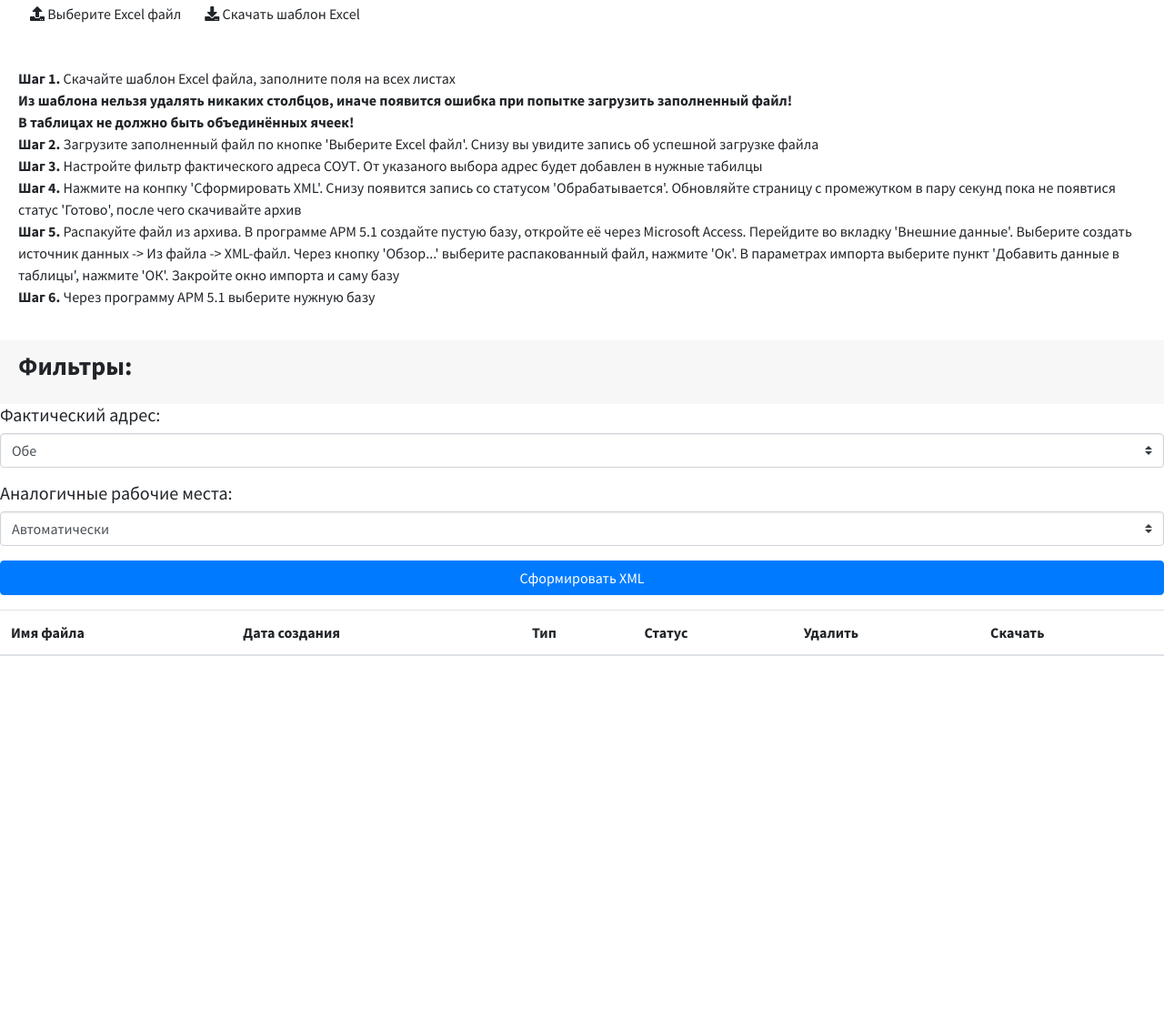
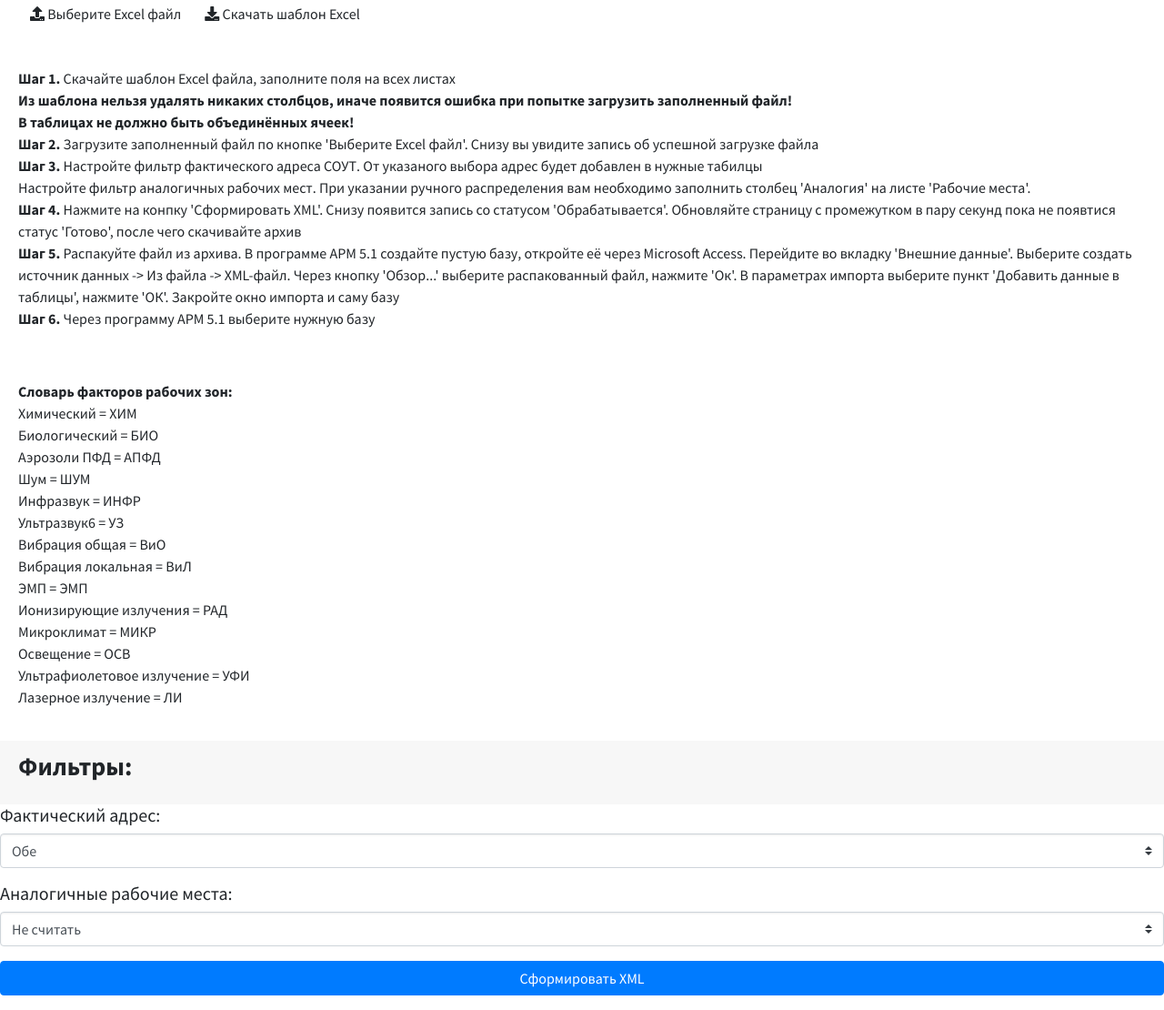
Before and after one commit to Neytrony/converter-xlsx-to-xml, a Django app: page / in a window 1280 px wide. Shown: the part 196-1306 px from the top of the page at 91% size. Before the commit the page ends 917 px from the top, so only its background shows below. Run offline with Django 5.2, Linux system fonts and the light colour scheme; the visitor is signed in with stand-in values (Sample User, id 1); data that the repository does not hold is empty; style sheets or scripts are compiled from the project's sources; some libraries are stand-ins or nearby versions.

Commit message:
change main.html

```diff
--- a/templates/main.html
+++ b/templates/main.html
@@ -95,11 +95,33 @@
 <b>В таблицах не должно быть объединённых ячеек!</b> </br>
 <b>Шаг 2.</b> Загрузите заполненный файл по кнопке 'Выберите Excel файл'. Снизу вы увидите запись об успешной загрузке файла </br>
 <b>Шаг 3.</b> Настройте фильтр фактического адреса СОУТ. От указаного выбора адрес будет добавлен в нужные табилцы </br>
+Настройте фильтр аналогичных рабочих мест. При указании ручного распределения вам необходимо заполнить столбец 'Аналогия' на листе 'Рабочие места'. </br>
 <b>Шаг 4.</b> Нажмите на конпку 'Сформировать XML'. Снизу появится запись со статусом 'Обрабатывается'. Обновляйте страницу с промежутком в пару секунд пока не появтися статус 'Готово', после чего скачивайте архив </br>
 <b>Шаг 5.</b> Распакуйте файл из архива. В программе АРМ 5.1 создайте пустую базу, откройте её через Microsoft Access. Перейдите во вкладку 'Внешние данные'. Выберите создать источник данных -> Из файла -> XML-файл. Через кнопку 'Обзор...' выберите распакованный файл, нажмите 'Ок'. В параметрах импорта выберите пункт 'Добавить данные в таблицы', нажмите 'ОК'. Закройте окно импорта и саму базу </br>
 <b>Шаг 6.</b> Через программу АРМ 5.1 выберите нужную базу
             </p>
          </div>
+
+        <div class="list-unstyled" style="margin: 20px">
+            <p class="list-unstyled">
+<b>Словарь факторов рабочих зон:</b> </br>
+Химический = ХИМ</br>
+Биологический = БИО</br>
+Аэрозоли ПФД = АПФД</br>
+Шум = ШУМ</br>
+Инфразвук = ИНФР</br>
+Ультразвук6 = УЗ</br>
+Вибрация общая = ВиО</br>
+Вибрация локальная = ВиЛ</br>
+ЭМП = ЭМП</br>
+Ионизирующие излучения = РАД</br>
+Микроклимат = МИКР</br>
+Освещение = ОСВ</br>
+Ультрафиолетовое излучение = УФИ</br>
+Лазерное излучение = ЛИ</br>
+            </p>
+         </div>
+
 
 <div class="row">
     <div class="card col-12">
@@ -112,8 +134,8 @@
                 <h5>Фактический адрес: </h5>
                 <div class="input-group mb-3">
                     <select class="custom-select" id="adress" name="adress" required>
-                        <option value="1">struct_ceh</option>
-                        <option value="2">struct_rm</option>
+                        <option value="1">Подразделение</option>
+                        <option value="2">Рабочее место</option>
                         <option selected value="3">Обе</option>
                     </select>
                 </div>
@@ -121,9 +143,9 @@
                 <h5>Аналогичные рабочие места: </h5>
                 <div class="input-group mb-3">
                     <select class="custom-select" id="analog_rm" name="analog_rm" required>
-                        <option selected value="1">Автоматически</option>
+                        <option value="1">Автоматически</option>
                         <option value="2">Вручную</option>
-                        <option  value="3">Не считать</option>
+                        <option selected value="3">Не считать</option>
                     </select>
                 </div>
             <li>
```
